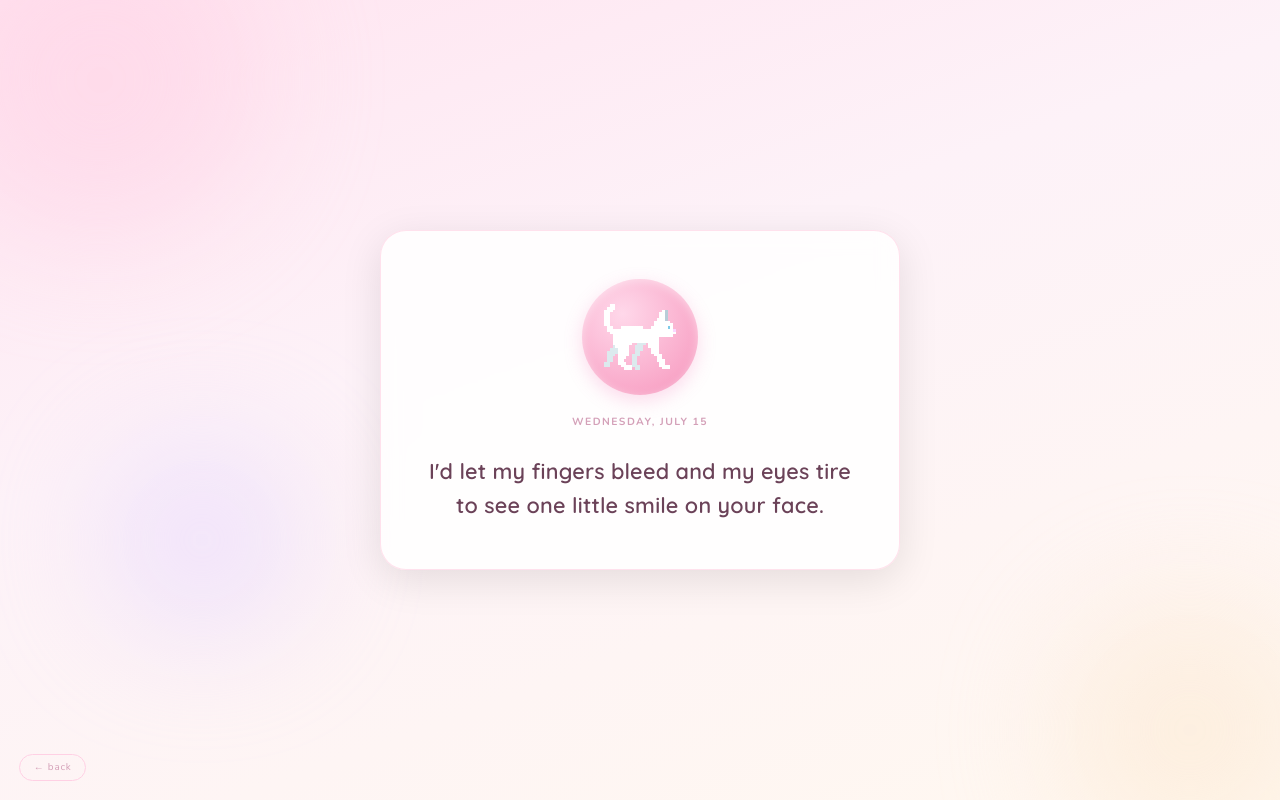
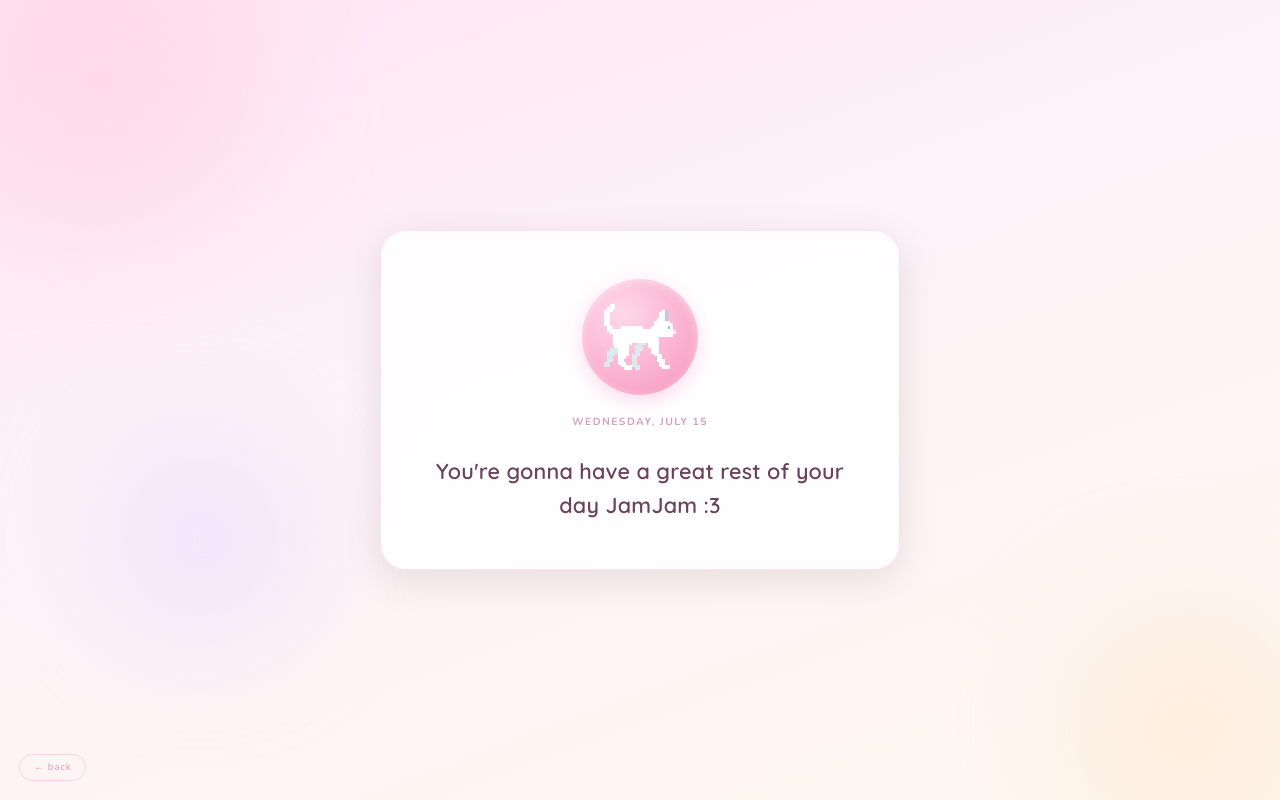
Before and after one commit to vemboy/jamjam, a plain HTML site: page private.html in a window 1280 px wide. Drawn offline with nearby package versions, Linux system fonts and the light colour scheme.

Commit message:
Update quote page message
Co-Authored-By: Claude Sonnet 5 <noreply@anthropic.com>

```diff
--- a/private.html
+++ b/private.html
@@ -92,7 +92,7 @@
     <img class="cat-gif" src="cat.gif" alt="">
   </div>
   <p class="date" id="date"></p>
-  <p class="quote" id="quote">I'd let my fingers bleed and my eyes tire to see one little smile on your face.</p>
+  <p class="quote" id="quote">You're gonna have a great rest of your day JamJam :3</p>
 </div>
 
 <a class="back" href="index.html">← back</a>
```
